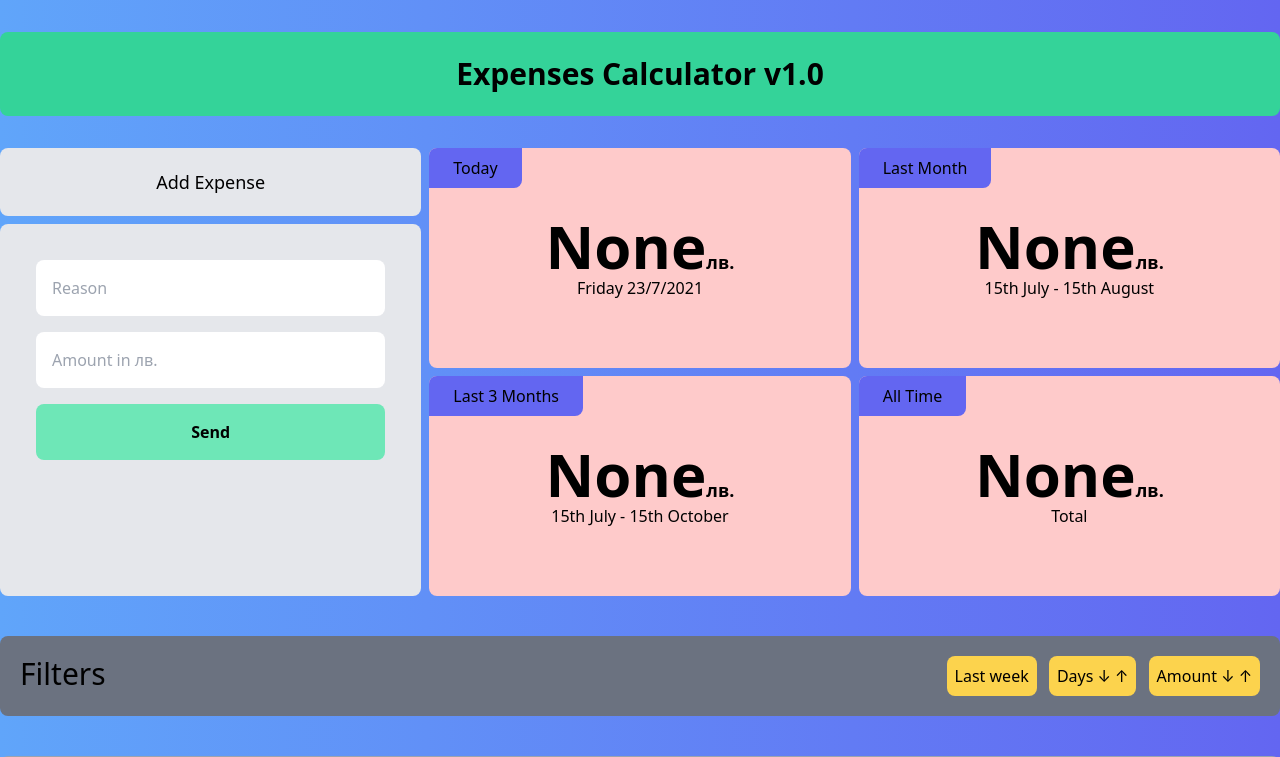
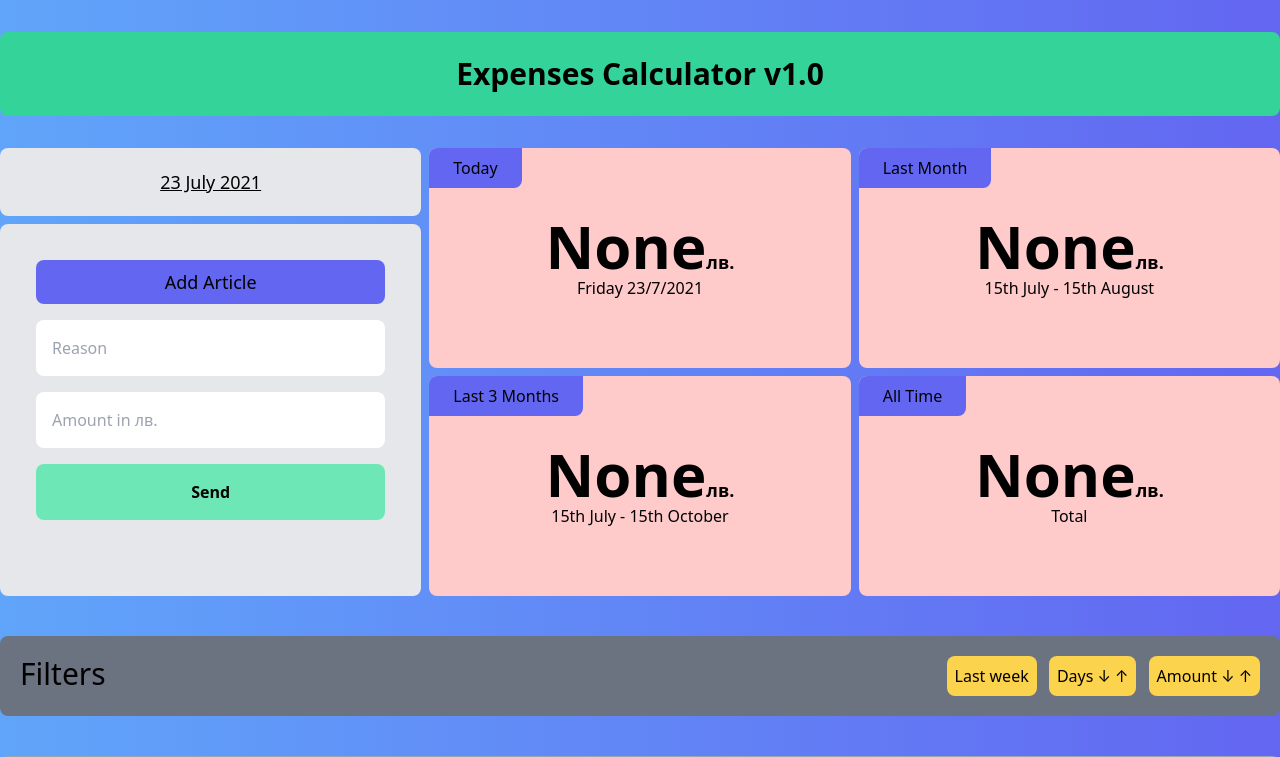
Before and after one commit to justteshi/expenses-calculator, a Django app: page / in a window 1280 px wide. Shown: the top 757 px of the page. Run offline with Django 3.2, Linux system fonts and the light colour scheme; data that the repository does not hold is empty; style sheets or scripts are compiled from the project's sources.

Commit message:
Last month expenses nad UI cjanges

```diff
--- a/money/forms.py
+++ b/money/forms.py
@@ -5,11 +5,12 @@
 class ExpenseArticleForm(ModelForm):
     reason = forms.CharField(
         label='Reason',
-        widget=forms.TextInput(attrs={'class':'p-4 w-full rounded-lg', 'placeholder': 'Reason'})
+        widget=forms.TextInput(
+            attrs={'class':'p-4 w-full rounded-lg focus:outline-none focus:ring-2 focus:ring-purple-600', 'placeholder': 'Reason'})
     )
     amount = forms.CharField(
         label='Amount',
-        widget=forms.TextInput(attrs={'class':'p-4 w-full rounded-lg', 'placeholder': 'Amount in лв.'})
+        widget=forms.TextInput(attrs={'class':'p-4 w-full rounded-lg focus:outline-none focus:ring-2 focus:ring-purple-600', 'placeholder': 'Amount in лв.'})
     )
 
     class Meta:
--- a/money/templates/home.html
+++ b/money/templates/home.html
@@ -3,7 +3,7 @@
 
 {% block content %}
 <div class=" container grid grid-cols-3 grid-rows-6 gap-2">
-    <div class="row-span-1 bg-gray-200 p-5 rounded-lg text-center text-lg ">Add Expense</div>
+    <div class="row-span-1 bg-gray-200 p-5 rounded-lg text-center text-lg underline">{{ today_date|date:"j F Y"}}</div>
     <!-- Today -->
     <div class="row-span-3 bg-red-200 p-5 rounded-lg flex justify-center relative">
         <p class="absolute left-0 top-0 pt-2 pb-2 pl-6 pr-6 rounded-tl-lg rounded-br-lg bg-indigo-500">Today</p>
@@ -16,12 +16,13 @@
     <div class="row-span-3 bg-red-200 p-5 rounded-lg flex justify-center relative">
         <p class="absolute left-0 top-0 pt-2 pb-2 pl-6 pr-6 rounded-tl-lg rounded-br-lg bg-indigo-500">Last Month</p>
         <div class="m-auto">
-            <p class="text-center font-bold text-6xl">{{expenses_today}}<span class="text-lg">лв.</span></p>
+            <p class="text-center font-bold text-6xl">{{expenses_last_month}}<span class="text-lg">лв.</span></p>
             <p class="text-center">15th {{ today_date|date:"F" }} - 15th {{ next_month|date:"F"  }}</p>
         </div>
     </div>
     <!-- Add Exprense Form -->
     <div class="row-span-5 bg-gray-200 p-5 rounded-lg border-black">
+        <div class=" bg-indigo-500 p-2 m-4 rounded-lg text-center text-lg ">Add Article</div>
         <form action="" method="POST">
             {% csrf_token %}
 
@@ -40,7 +41,7 @@
                 <input class="p-4 w-full rounded-lg">
             </div> -->
             <div class="m-4  flex justify-center">
-                <button class="w-full p-4 rounded-lg bg-green-300 font-bold" type="submit">
+                <button class="w-full p-4 rounded-lg bg-green-300 hover:bg-green-400 focus:outline-none font-bold" type="submit">
                     Send
                 </button>
             </div>
--- a/money/views.py
+++ b/money/views.py
@@ -17,7 +17,11 @@
     expenses_today = articles_today.aggregate(Sum('amount'))['amount__sum']
 
     # Fetch articles for last month
+    start_last_month_date = datetime(2021, today_date.month, 15)
     next_month = today_date + relativedelta(months=1)
+    articles_last_month = ExpenseArticle.objects.filter(
+        date__range=(start_last_month_date, next_month))
+    expenses_last_month = articles_last_month.aggregate(Sum('amount'))['amount__sum']
 
     if request.method == 'POST':
         expenses_form = ExpenseArticleForm(request.POST, prefix='expense')
@@ -31,6 +35,7 @@
         'articles': articles.order_by('-date'),
         'today_date': today_date,
         'expenses_today': expenses_today,
+        'expenses_last_month': expenses_last_month,
         'next_month': next_month,
         'expenses_form': expenses_form
     })
```
